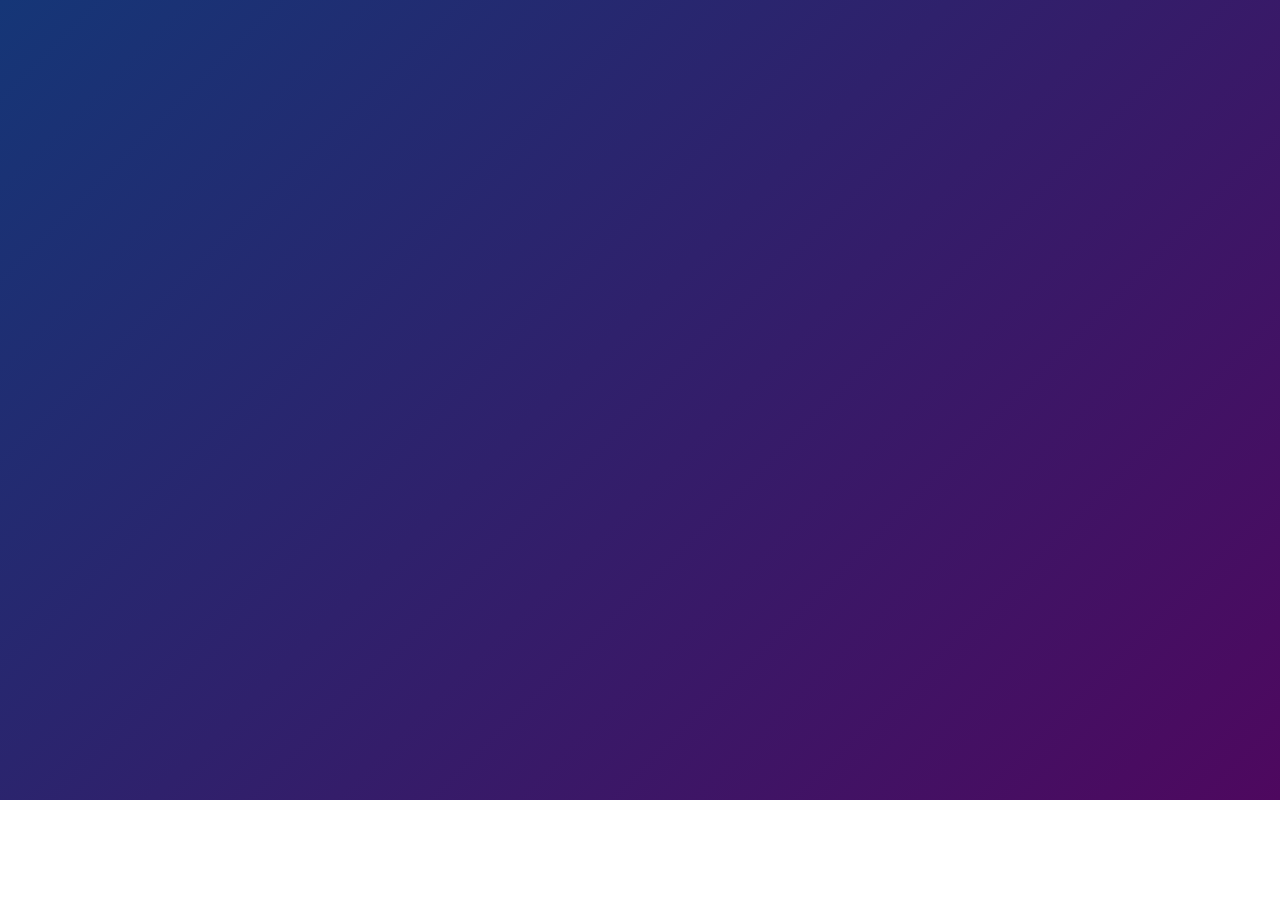
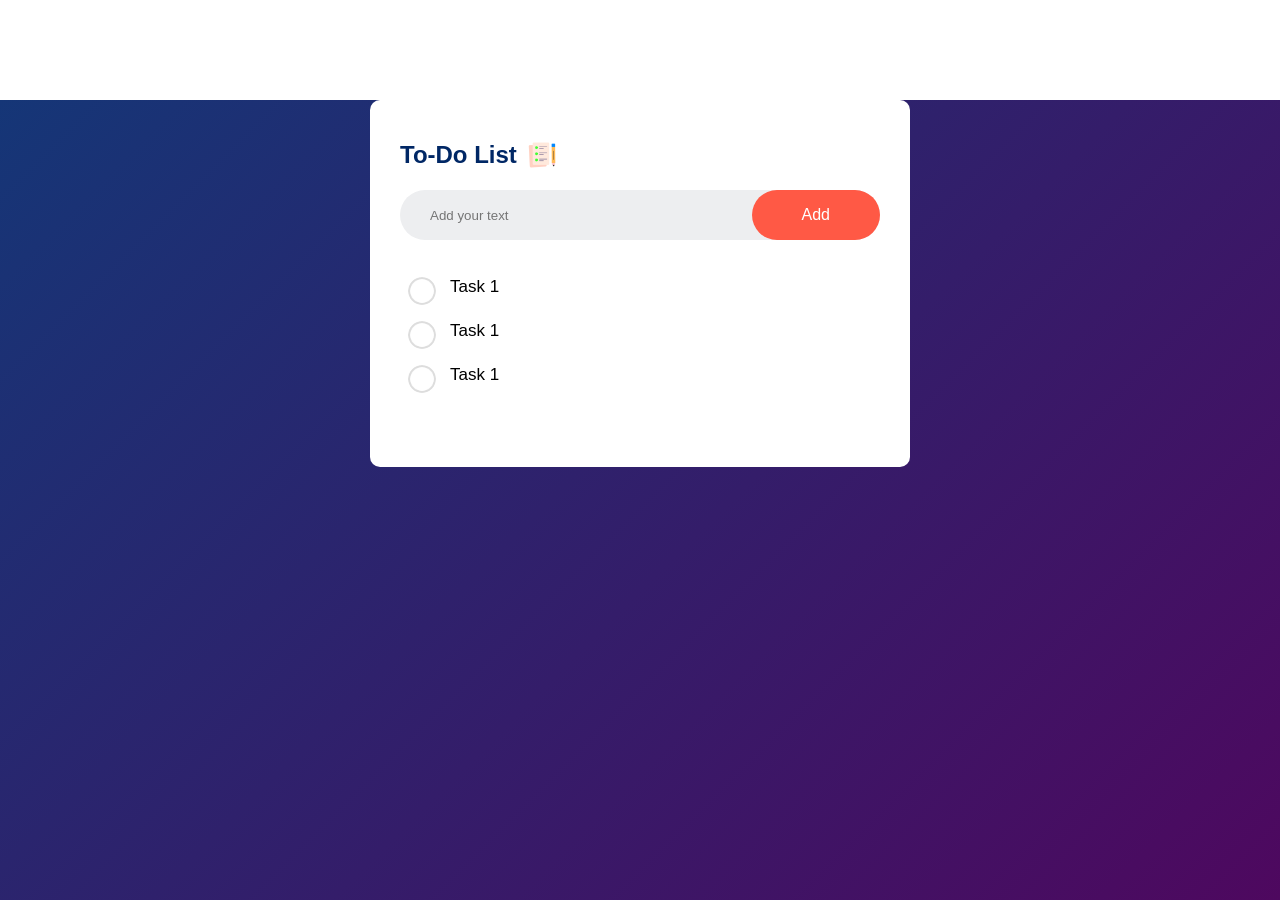
Before and after one commit to Ak786-eng/To-DO-LIST-APP, a plain HTML site: page index.html in a window 1280 px wide. Before the commit the page ends 800 px from the top, so only its background shows below. Drawn offline with Linux system fonts and the light colour scheme.

Commit message:
Add To-Do List HTML structure

```diff
--- a/index.html
+++ b/index.html
@@ -5,9 +5,23 @@
     <meta name="viewport" content="width=device-width, initial-scale=1.0">
     <title>TO-DO LIST APP </title>
     <link rel="stylesheet" href="style.css">
+
 </head>
 <body>
     <div class="container">
+        <div class="todo-app">
+            <h2>To-Do List <img src="images/icon.png"></h2>
+            <div class="row">
+                <input type="text" id="input-box" placeholder="Add your text">
+                <button>Add</button>
+
+            </div>
+            <ul id="list-container">
+                <li>Task 1</li>
+                <li>Task 1</li>
+                <li>Task 1</li>
+            </ul>
+        </div>
 
     </div>
 
--- a/style.css
+++ b/style.css
@@ -10,3 +10,78 @@
     min-height: 100vh;
     background: linear-gradient(135deg, #153677, #4e085f);
 }
+
+.todo-app{
+    width: 100%;
+    max-width:540px;
+    background: #fff;
+    margin: 100px auto 20px;
+    padding: 40px 30px 70px;
+    border-radius: 10px;
+
+}
+.todo-app h2{
+    color: #002765;
+    display: flex;
+    align-items: center;
+    align-items: center;
+    margin-bottom: 20px;
+
+}
+
+.todo-app h2 img{
+    width: 30px;
+    margin-left: 10px;
+}
+
+.row{
+    display: flex;
+    align-items: center;
+    justify-content: space-between;
+    background: #edeef0;
+    border-radius: 30px;
+    padding-left: 20px;
+    margin-bottom: 25px;
+}
+
+input{
+    flex: 1;
+    border: none;
+    outline: none;
+    background: transparent;
+    padding: 10px;
+}
+
+button{
+    border: none;
+    outline: none;
+    padding: 16px 50px;
+    background: #ff5945;
+    color: #fff;
+    font-size: 16px;
+    cursor: pointer;
+    border-radius: 40px;
+}
+
+ul li{
+    list-style: none;
+    font-size: 17px;
+    padding: 12px 8px 12px 50px;
+    user-select: none;
+    cursor: pointer;
+    position: relative;
+}
+
+ul li::before{
+    content: '';
+    position: absolute;
+    height: 28px;
+    width: 28px;
+    border-radius: 50px;
+    background-image: url(images/unchecked.png);
+    background-size: cover;
+    background-position: center;
+    top: 12px;
+    left: 8px;
+
+}
```
